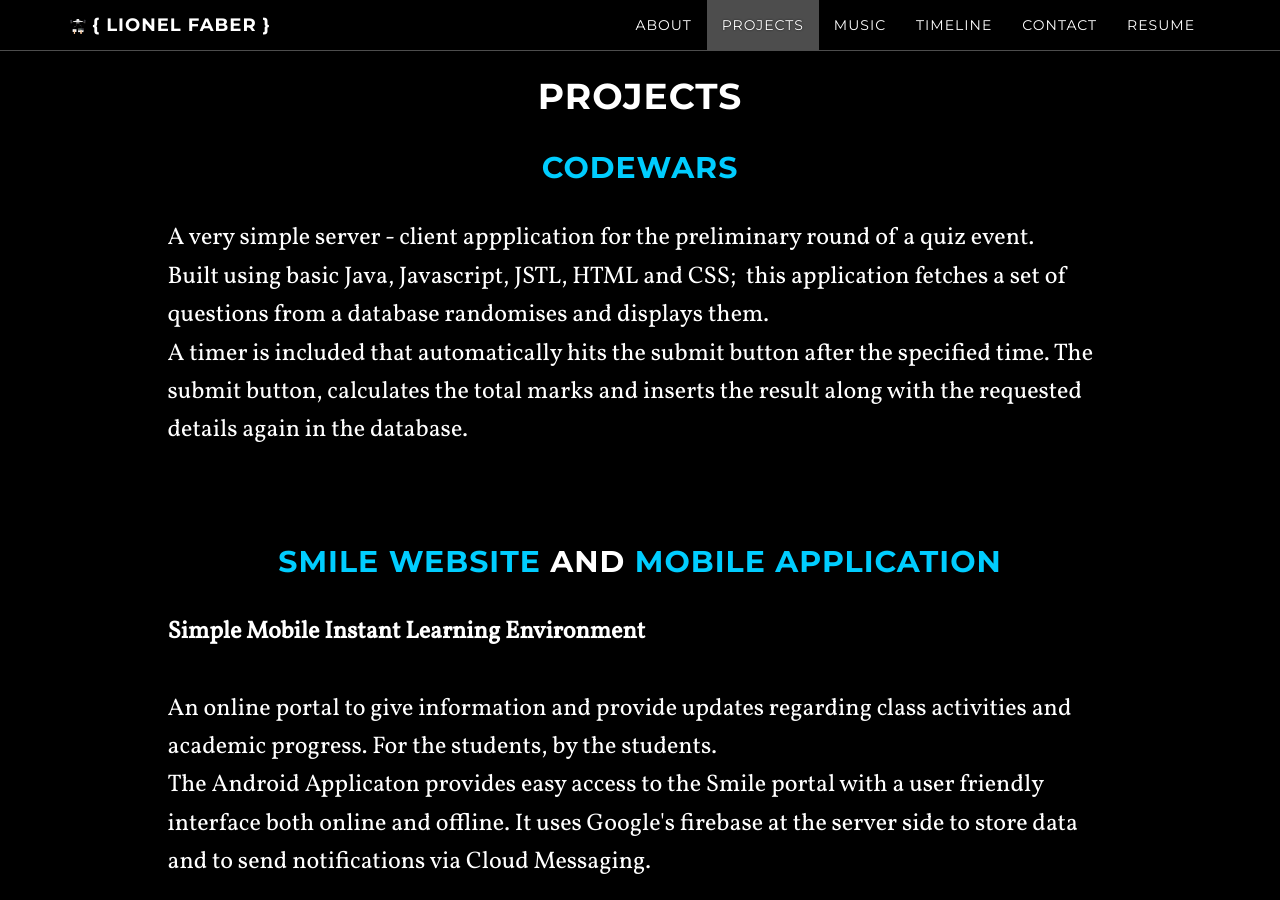
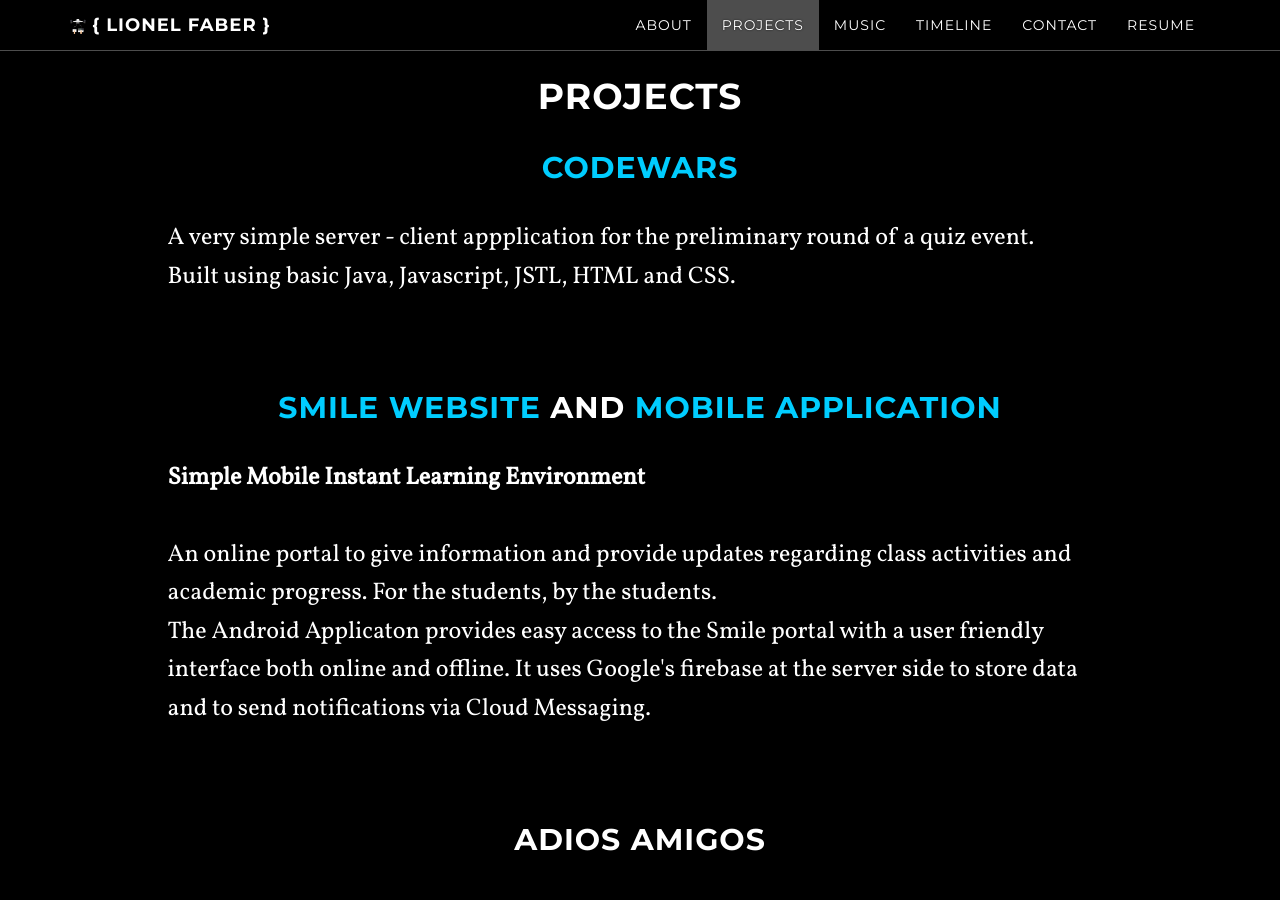
Before and after one commit to lionel-faber/lionel1704.github.io, a Jekyll site: the page built from index.html, in a window 1280 px wide and 900 px high, scrolled down 1672 px. Built offline with Jekyll 4.4.1, drawn with Linux system fonts in a browser that asks for light colours; nearby versions of some CDN libraries; the list of posts is cut into pages by our own code; some of the changed text lies outside the part shown.

Commit message:
updated CodeWars

```diff
--- a/_includes/projects.html
+++ b/_includes/projects.html
@@ -6,8 +6,9 @@
       <div class="col-md-10 col-md-offset-1">
           <h1>Projects</h1>
           <h2><strong> <a href="http://github.com/lionel1704/CodeWars">CodeWars</a></strong></h2>
-        <p style="text-align: left;"><font size = "5px" style = "font-family: 'Vollkorn', serif;">A very simple server - client appplication for the preliminary round of a quiz event.<br>Built using basic Java, Javascript, JSTL, HTML and CSS;&nbsp this application fetches a set of questions from a database randomises and displays them.<br>A timer is included that automatically hits the submit button after the specified time. The submit button, calculates the total marks and inserts the result along with the requested details again in the database.</p></font>
-        <br><br><br><h2><strong> <a href="https://https://sjit-it-batch14-18.github.io/onlinenotes/site/index.html">Smile Website</a> and <a href="https://github.com/lionel1704/SmileMobileApp">Mobile Application</a></strong></h2>
+        <p style="text-align: left;"><font size = "5px" style = "font-family: 'Vollkorn', serif;">A very simple server - client appplication for the preliminary round of a quiz event.<br>Built using basic Java, Javascript, JSTL, HTML and CSS.</p></font>
+
+<br><br><br><h2><strong> <a href="https://https://sjit-it-batch14-18.github.io/onlinenotes/site/index.html">Smile Website</a> and <a href="https://github.com/lionel1704/SmileMobileApp">Mobile Application</a></strong></h2>
 
 <p style="text-align: left;"><font size = "5px" style = "font-family: 'Vollkorn', serif;"><b>Simple Mobile Instant Learning Environment</b><br><br>An online portal to give information and provide updates regarding class activities and academic progress. For the students, by the students.<br>
 The Android Applicaton provides easy access to the Smile portal with a user friendly interface both online and offline. It uses Google's firebase at the server side to store data and to send notifications via Cloud Messaging.</font></p>
```
